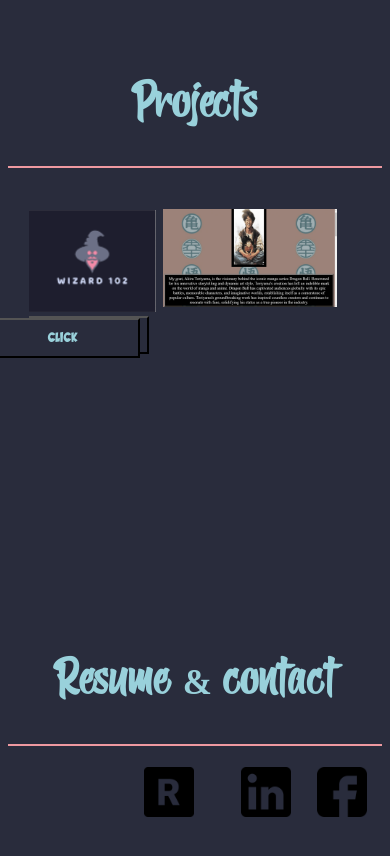
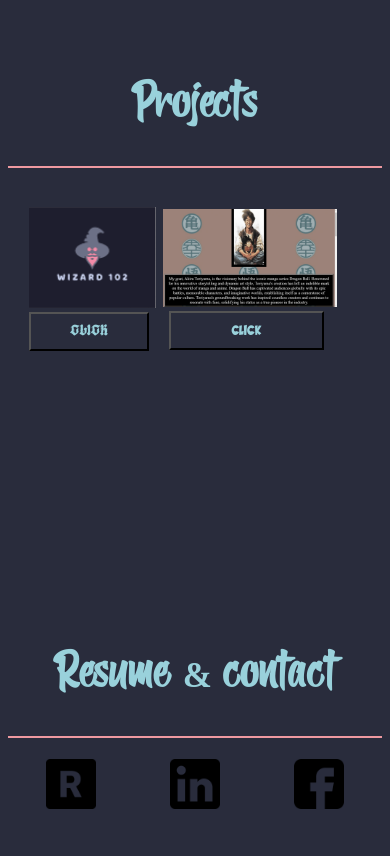
Before and after one commit to pat-man-noman/portfolio, a plain HTML site: page index.html in a window 390 px wide. Shown: the part 2488-3344 px from the top of the page. Drawn offline with Linux system fonts and the light colour scheme.

Commit message:
seventh commit

```diff
--- a/style.css
+++ b/style.css
@@ -178,7 +178,6 @@
     height: 45%;
     text-align: center;
     padding: 5%;
-    margin-right: -4%;
 
   }
   .port2 {
@@ -187,20 +186,15 @@
     text-align: center;
     padding: 5% 5%;
     font-size: 12pt;
-    margin-left: -190%;
-    margin-top: 4%;
   }
   .resume{
     width: 50px;
-    margin-left: 100px;
   }
   .linkedin{
     width: 50px;
-    margin-left: -2%;
   }
   .fb{
     width: 50px;
-    margin-left: -3%;
   }
   .icons{
     width: 40px;
```
